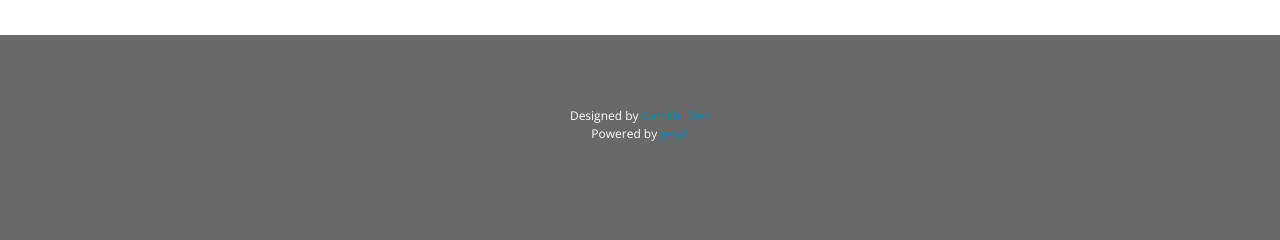
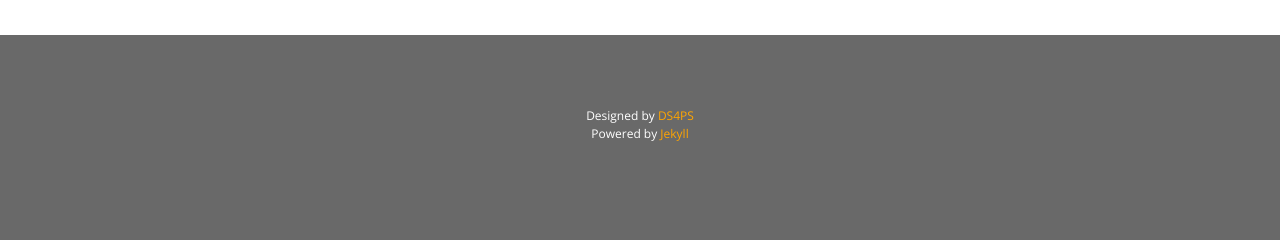
Before and after one commit to DS4PS/ds4ps_dev_site, a Jekyll site: the page built from about.md, in a window 1280 px wide. Shown: the part 676-916 px from the top of the page. Built offline with Jekyll 4.4.1, drawn with Linux system fonts in a browser that asks for light colours; nearby versions of some CDN libraries.

Commit message:
Update footer.html

```diff
--- a/_includes/footer.html
+++ b/_includes/footer.html
@@ -1,6 +1,6 @@
 <div class="footer" align="center">
 
-  Designed by <a href=http://diezcami.github.io target="_blank">Camille Diez</a><BR />
-  Powered by <a href=http://jekyllrb.com target="_blank">Jekyll</a>
+  Designed by <a href="https://github.com/DS4PS" target="_blank" style="color:orange">DS4PS</a><BR />
+  Powered by <a href=http://jekyllrb.com target="_blank" style="color:orange">Jekyll</a>
 
 </div>
```
